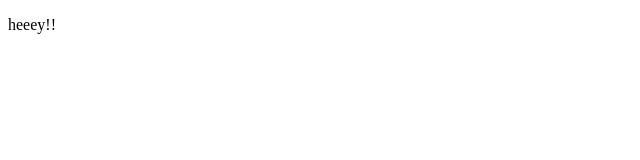
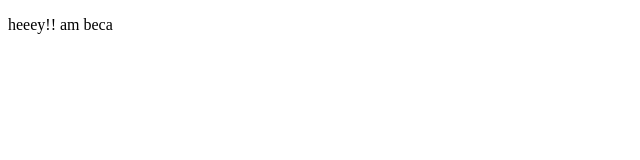
Before and after one commit to rebecca-nannungi/codequeen9, a plain HTML site: page jane.html in a window 1280 px wide. Shown: the full height of the page, 0-640 px from the left. Drawn offline with Linux system fonts and the light colour scheme.

Commit message:
changed jane

```diff
--- a/jane.html
+++ b/jane.html
@@ -6,6 +6,6 @@
     <title>Document</title>
 </head>
 <body>
-    <p>heeey!!</p>
+    <p>heeey!! am beca</p>
 </body>
 </html>
```
